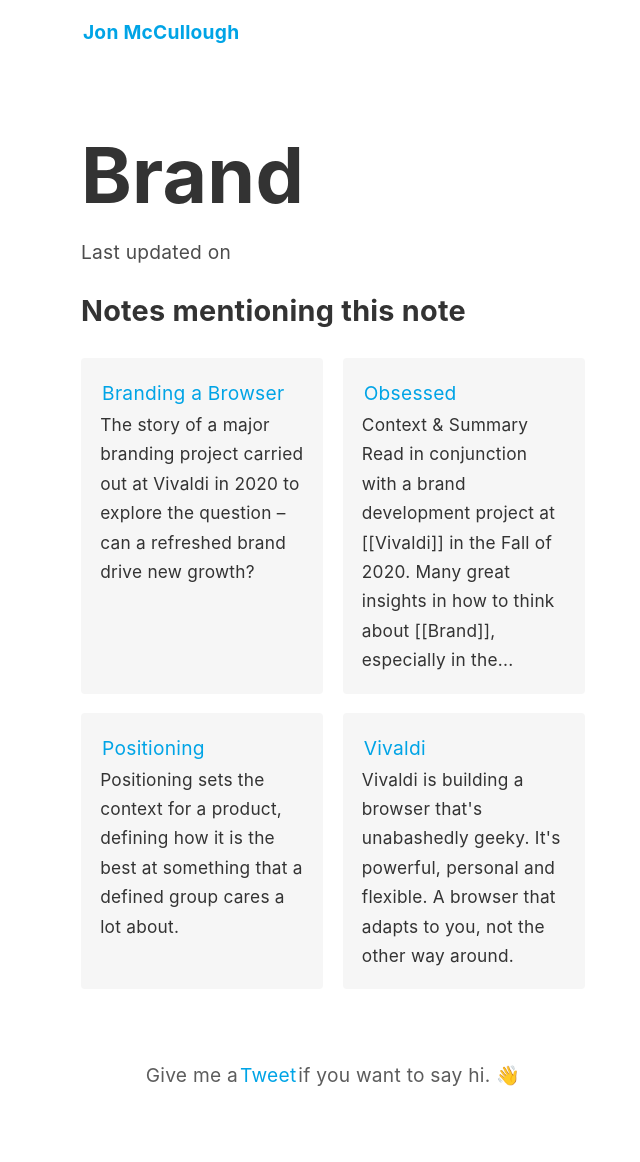
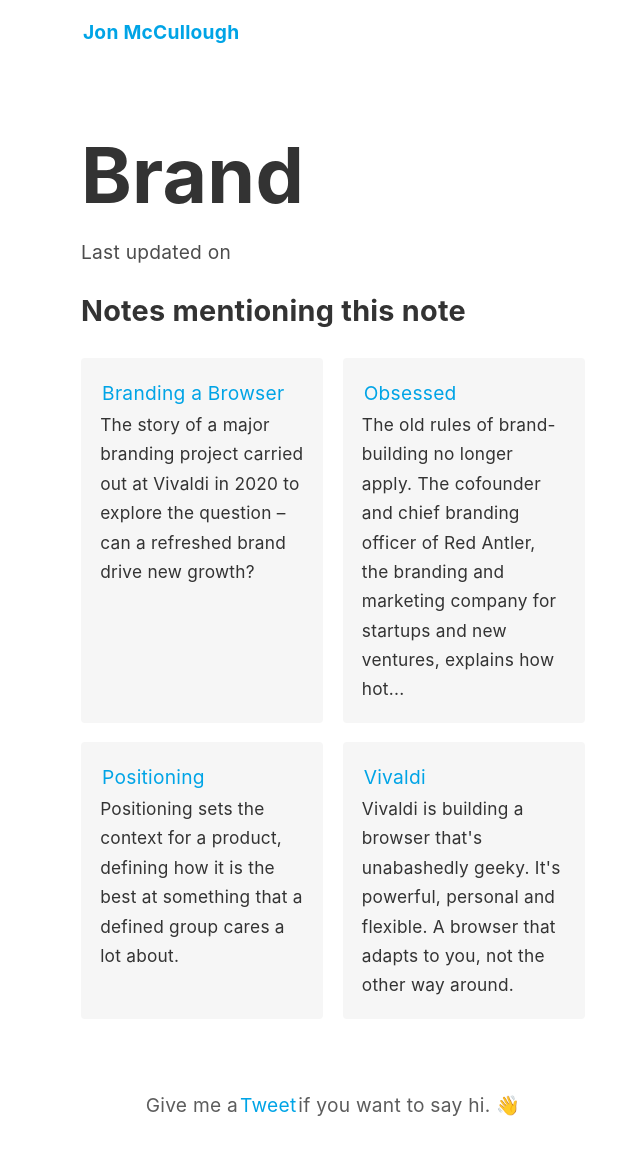
Before and after one commit to jonmccull/digital-garden, a Jekyll site: the page built from _notes/brand.md, in a window 1280 px wide. Shown: the whole page, without its empty margins (307-947 px from the left). Built offline with Jekyll 4.4.1, drawn with Linux system fonts in a browser that asks for light colours; before the commit the page ends 1132 px from its top, so only the background shows below that.

Commit message:
Book Obsessed, new excerpt
Signed-off-by: Jon McCullough <jonmccull@pm.me>

```diff
--- a/_notes/obsessed.md
+++ b/_notes/obsessed.md
@@ -5,7 +5,7 @@
 permalink: /book/obsessed/
 book-author: Emily Heyward
 image: /assets/books/obsessed.webp
-excerpt:
+excerpt: The old rules of brand-building no longer apply. The cofounder and chief branding officer of Red Antler, the branding and marketing company for startups and new ventures, explains how hot new brands like Casper, Allbirds, Sweetgreen, and Everlane build devoted fan followings right out of the gate.
 book-source: https://www.penguinrandomhouse.com/books/609626/obsessed-by-emily-heyward/
 ---
 
```
